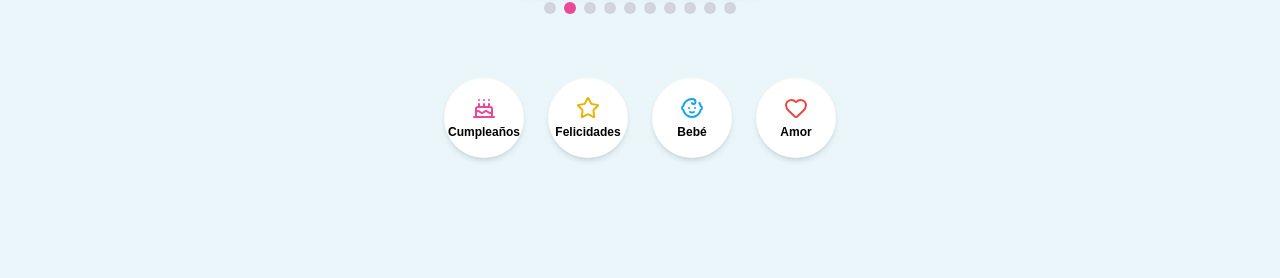
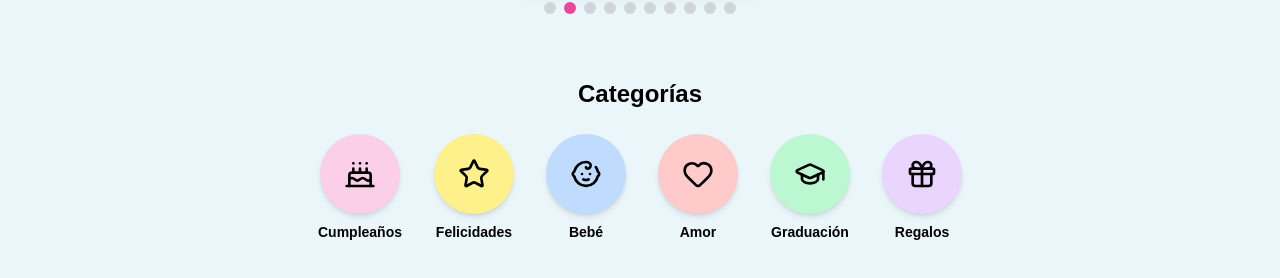
Before and after one commit to everwishhq-commits/EverWish, a Next.js app: page / in a window 1280 px wide. Shown: the part 618-896 px from the top of the page. Built offline with nearby package versions, Linux system fonts and the light colour scheme.

Commit message:
Update categories.js

```diff
--- a/app/components/categories.js
+++ b/app/components/categories.js
@@ -1,25 +1,31 @@
 "use client";
-import { Star, Heart, Baby, Cake } from "lucide-react";
+import { Cake, Star, Baby, Heart, GraduationCap, Gift } from "lucide-react";
+
+const categories = [
+  { name: "Cumpleaños", color: "bg-pink-200", icon: <Cake size={32} /> },
+  { name: "Felicidades", color: "bg-yellow-200", icon: <Star size={32} /> },
+  { name: "Bebé", color: "bg-blue-200", icon: <Baby size={32} /> },
+  { name: "Amor", color: "bg-red-200", icon: <Heart size={32} /> },
+  { name: "Graduación", color: "bg-green-200", icon: <GraduationCap size={32} /> },
+  { name: "Regalos", color: "bg-purple-200", icon: <Gift size={32} /> },
+];
 
 export default function Categories() {
-  const items = [
-    { label: "Cumpleaños", icon: <Cake className="w-6 h-6 text-pink-500" /> },
-    { label: "Felicidades", icon: <Star className="w-6 h-6 text-yellow-500" /> },
-    { label: "Bebé", icon: <Baby className="w-6 h-6 text-sky-500" /> },
-    { label: "Amor", icon: <Heart className="w-6 h-6 text-red-500" /> },
-  ];
-
   return (
-    <div className="flex justify-center gap-6 mt-8 flex-wrap">
-      {items.map((item, i) => (
-        <div
-          key={i}
-          className="flex flex-col items-center bg-white shadow-md rounded-full p-4 w-20 h-20 justify-center"
-        >
-          {item.icon}
-          <span className="text-xs font-semibold mt-1">{item.label}</span>
-        </div>
-      ))}
+    <div>
+      <h2 className="text-2xl font-bold mb-6">Categorías</h2>
+      <div className="flex flex-wrap justify-center gap-8">
+        {categories.map((cat, i) => (
+          <div key={i} className="flex flex-col items-center">
+            <div
+              className={`w-20 h-20 ${cat.color} rounded-full flex items-center justify-center shadow-md`}
+            >
+              {cat.icon}
+            </div>
+            <p className="mt-2 text-sm font-semibold">{cat.name}</p>
+          </div>
+        ))}
+      </div>
     </div>
   );
 }
```
